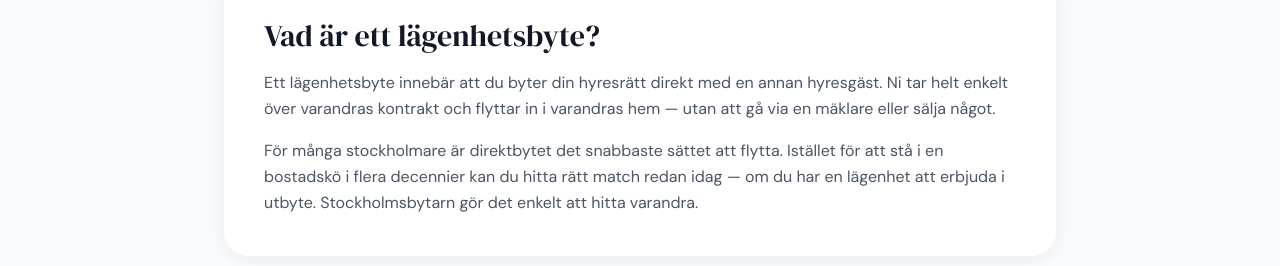
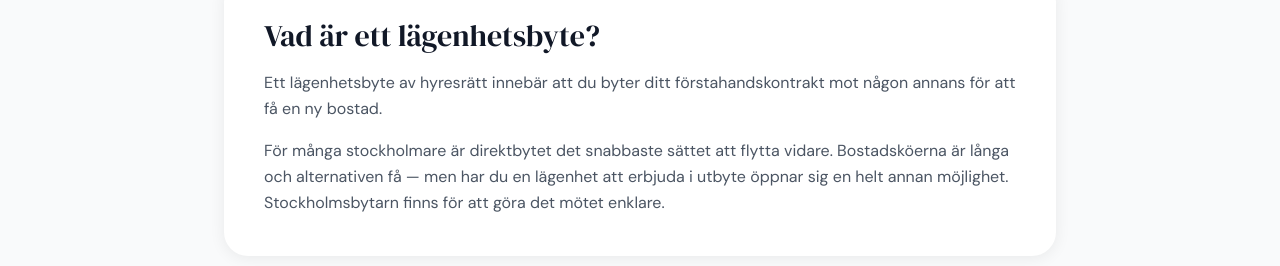
Before and after one commit to victorhc-coder/Stockholmsbytarn, a Next.js app: page /sa-byter-du in a window 1280 px wide. Shown: the part 340-606 px from the top of the page. Built offline with nearby package versions, Linux system fonts and the light colour scheme; no server answers.

Commit message:
Uppdatera Vad är ett lägenhetsbyte-text på /sa-byter-du

```diff
--- a/src/app/sa-byter-du/page.tsx
+++ b/src/app/sa-byter-du/page.tsx
@@ -154,15 +154,14 @@
             Vad är ett lägenhetsbyte?
           </h2>
           <p className="text-gray-600 leading-relaxed mb-4">
-            Ett lägenhetsbyte innebär att du byter din hyresrätt direkt med en annan hyresgäst.
-            Ni tar helt enkelt över varandras kontrakt och flyttar in i varandras hem — utan att
-            gå via en mäklare eller sälja något.
+            Ett lägenhetsbyte av hyresrätt innebär att du byter ditt förstahandskontrakt mot
+            någon annans för att få en ny bostad.
           </p>
           <p className="text-gray-600 leading-relaxed">
-            För många stockholmare är direktbytet det snabbaste sättet att flytta. Istället för
-            att stå i en bostadskö i flera decennier kan du hitta rätt match redan idag — om du
-            har en lägenhet att erbjuda i utbyte. Stockholmsbytarn gör det enkelt att hitta
-            varandra.
+            För många stockholmare är direktbytet det snabbaste sättet att flytta vidare.
+            Bostadsköerna är långa och alternativen få — men har du en lägenhet att erbjuda
+            i utbyte öppnar sig en helt annan möjlighet. Stockholmsbytarn finns för att göra
+            det mötet enklare.
           </p>
         </div>
       </section>
```
